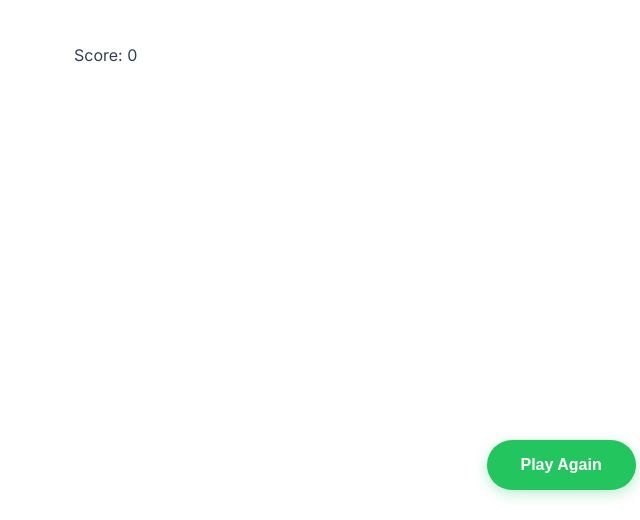
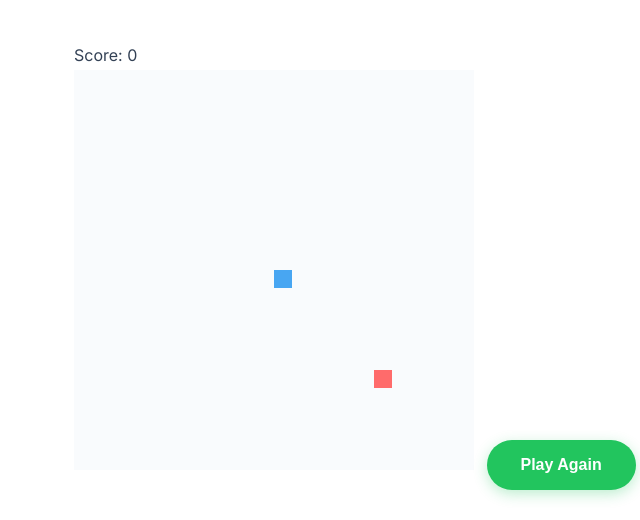
Before and after one commit to ArwilGBCN/html-professional-webpage, a plain HTML site: page projects.html in a window 1280 px wide. Shown: the part 799-1319 px from the top of the page, 36-676 px from the left. Drawn offline with Linux system fonts and the light colour scheme.

Commit message:
Fix HTML formatting and structure

```diff
--- a/projects.html
+++ b/projects.html
@@ -61,7 +61,7 @@
     </div>
   </section>
 
-  <script src="assets/js/snake.js"></script>
+  <script src="snake.js"></script>
 
 </body>
 </html>
```
